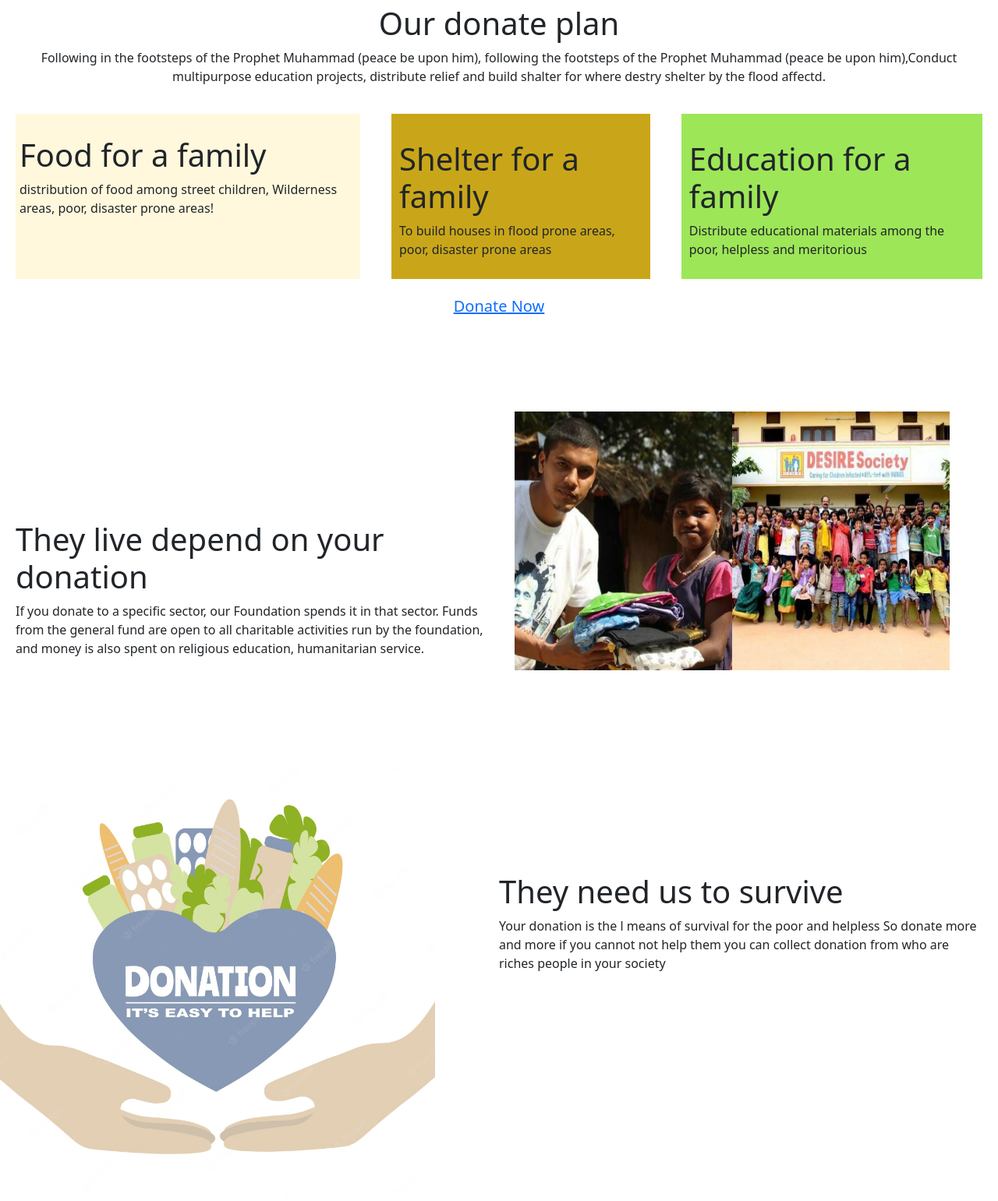
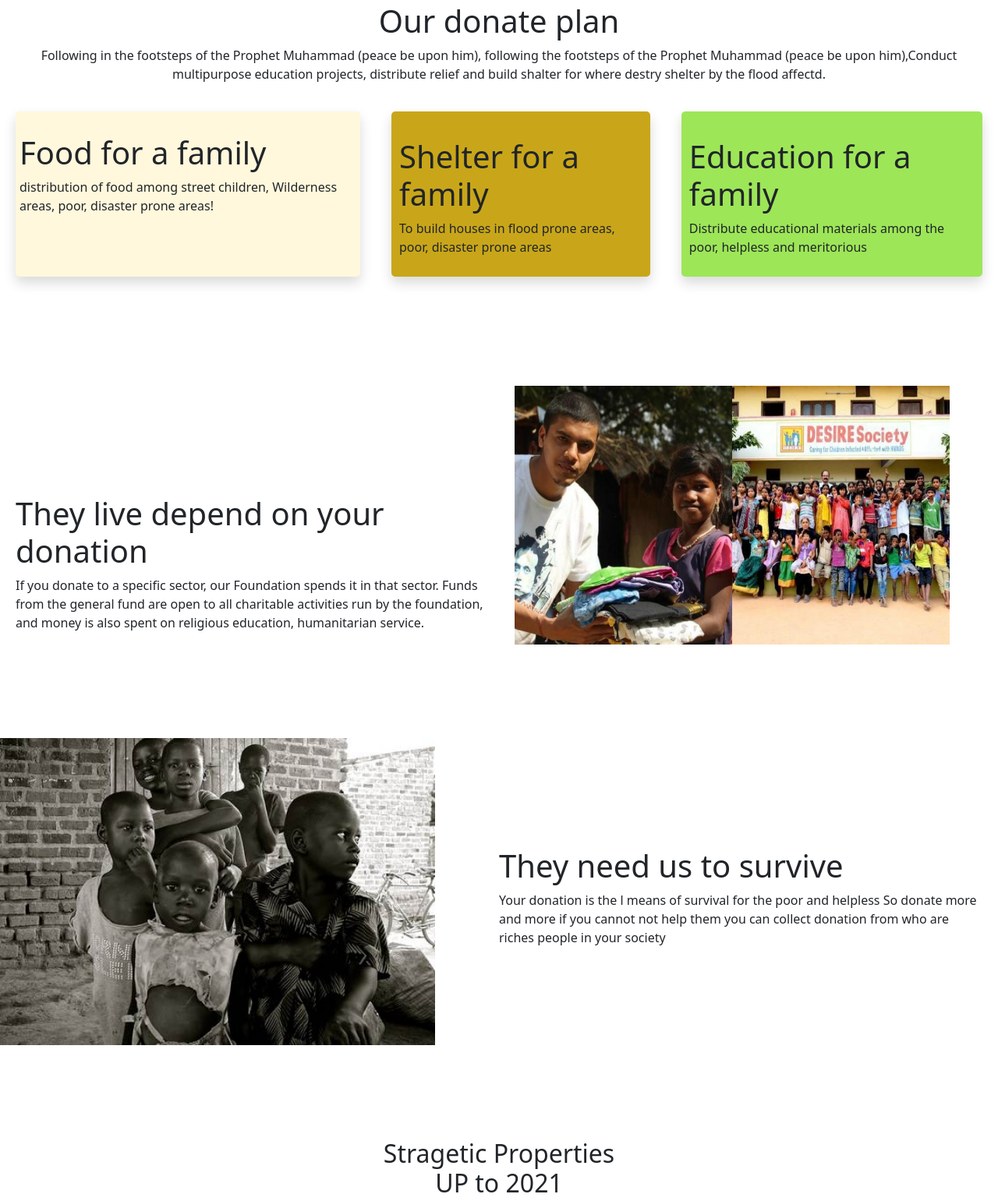
Before and after one commit to MohammadParvez100/sdp-2, a plain HTML site: page index.html in a window 1280 px wide. Shown: the part 1956-3497 px from the top of the page at 78% size. Drawn offline with nearby package versions, Linux system fonts and the light colour scheme.

Commit message:
second commit

```diff
--- a/index.html
+++ b/index.html
@@ -98,7 +98,7 @@
                 care, expansion of Islamic teachings and culture, conducting multidisciplinary education projects,
                 continuous program in building a clean mindset, above all using oral, written and modern media to make
                 people obey Allah and abide by His Messenger (Saw). </p>
-            <a class=" btn btn-warning" target="_blank" href="">Donate now</a>
+            <!-- <a class=" btn btn-warning" target="_blank" href="">Donate now</a> -->
         </div>
 
     </section>
@@ -132,29 +132,29 @@
           shalter for where destry shelter by the flood affectd.</p>
 
         <div class="plan-align">
-          <div id="flex-container1">
+          <div class="shadow" id="flex-container1">
             <img src="donate-today-main/icons/food.png" alt="">
-            <h1>Food for a family</h1>
+            <h1 >Food for a family</h1>
             <p>
 
 
               distribution of food among street children, Wilderness areas, poor, disaster prone areas!
             </p>
           </div>
-          <div id="flex-container2">
+          <div class="shadow"  id="flex-container2">
             <img src="donate-today-main/icons/shelter.png" alt="">
             <h1>Shelter for a family</h1>
             <p>To build houses in flood prone areas, poor, disaster prone areas
             </p>
           </div>
-          <div id="flex-container3">
+          <div class="shadow" id="flex-container3">
             <img src="donate-today-main/icons/icon6.svg" alt="">
             <h1>Education for a family</h1>
             <p>Distribute educational materials among the poor, helpless and meritorious
             </p>
           </div>
         </div>
-        <a class="button flex-amount1" target="_blank" href="https://assunnahfoundation.org/">Donate Now</a>
+        <!-- <a class="button flex-amount1" target="_blank" href="https://assunnahfoundation.org/">Donate Now</a> -->
       </section>
       <section class="flex-container">
         <div class="half-width todo-center">
@@ -171,7 +171,7 @@
 
       <section class="flex-container">
         <div class="half-width">
-          <img id="img-control" src="images/d2.jpg" alt="">
+          <img id="img-control" src="images/d10.jpg" alt="">
         </div>
         <div class="half-width todo-center">
           <h1>They need us to survive</h1>
--- a/style.css
+++ b/style.css
@@ -218,6 +218,10 @@ section {
     box-shadow: 10px 5px 7px;
 
 }
+.shadow{
+    border-radius: 5px;
+    box-shadow: 0 4px 2px 0 rgba(0, 0, 0, 0.2), 0 6px 20px 0 rgba(0, 0, 0, 0.19);
+}
 footer{
    background: gray;
    text-align: center;
```
Also changed, not shown: images/d10.jpg (added), images/d11.jpg (added), images/d12.jfif (added), images/d13.jfif (added), images/d14.jpg (added), images/d15.webp (added), images/d16.jpg (added).
